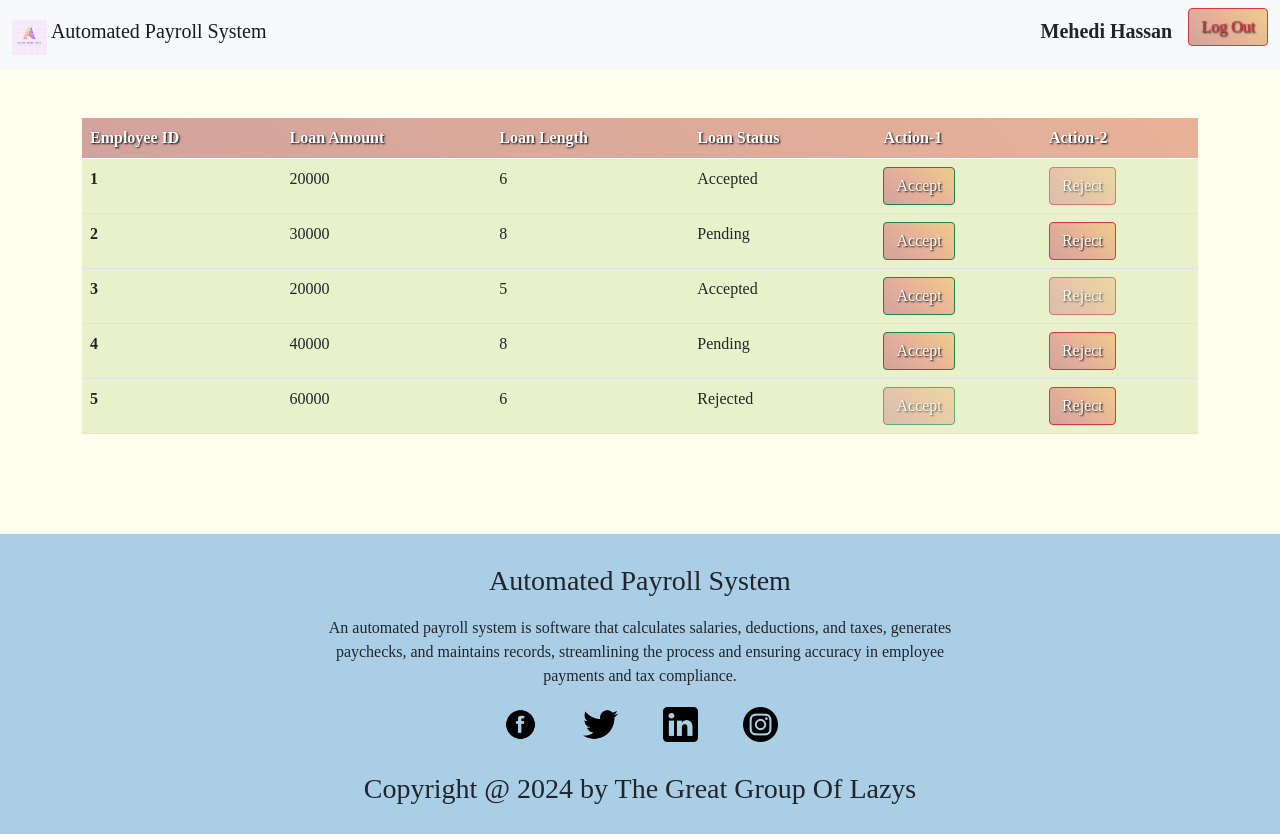
After one commit to HameemH/payrollPhp, a PHP site: page /loan.php in a window 1280 px wide. The commit adds this page. Run offline with PHP 8.4, Linux system fonts and the light colour scheme; a user stored in the database is signed in; data comes from the database, SQL or seed files in the repository; some libraries are stand-ins or nearby versions.

Commit message:
loan review and half of pay salary

```diff
--- a/css/employeeP_styles.css
+++ b/css/employeeP_styles.css
@@ -24,6 +24,7 @@
     text-align: center;
     box-shadow: 2px 2px 5px rgba(235, 151, 151, 0.2);
     width: 600px;
+    min-height: 600px;
     display: flex;
     flex-direction: column;
     justify-content: space-between;
--- /dev/null
+++ b/loan.php
@@ -0,0 +1,180 @@
+<!-- INSERT INTO `loan` (`loan_id`, `emp_id`, `loan_ammount`, `loan_period`, `loan_status`, `emi`) VALUES (NULL, '2', '10000', '2', 'Pending', '5000'); -->
+
+<?php
+  session_start();
+
+  if (isset($_SESSION['user'])) {
+      $user = $_SESSION['user'];
+  } else {
+      header("Location: login.php");
+      exit();
+  }
+  require_once "config.php";
+  $email=$user['email'];
+  $eId=$user['emp_id'];
+
+  $sql = "SELECT * FROM `emp_info` WHERE emp_id='$eId' ";
+    $result = $conn->query($sql);
+    $row = $result->fetch_assoc() ;
+
+    $sql1 = "SELECT * FROM `loan`  ";
+    $result1 = $conn->query($sql1);
+
+
+
+?>
+
+<!DOCTYPE html>
+<html lang="en">
+    <head>
+
+        <meta charset="UTF-8">
+        <meta name="viewport" content="width=device-width, initial-scale=1.0">
+        <link href="https://cdn.jsdelivr.net/npm/bootstrap@5.0.2/dist/css/bootstrap.min.css" rel="stylesheet"
+          integrity="sha384-EVSTQN3/azprG1Anm3QDgpJLIm9Nao0Yz1ztcQTwFspd3yD65VohhpuuCOmLASjC" crossorigin="anonymous">
+        <script src="https://cdn.jsdelivr.net/npm/@popperjs/core@2.9.2/dist/umd/popper.min.js"
+          integrity="sha384-IQsoLXl5PILFhosVNubq5LC7Qb9DXgDA9i+tQ8Zj3iwWAwPtgFTxbJ8NT4GN1R8p"
+          crossorigin="anonymous"></script>
+        <script src="https://cdn.jsdelivr.net/npm/bootstrap@5.0.2/dist/js/bootstrap.min.js"
+          integrity="sha384-cVKIPhGWiC2Al4u+LWgxfKTRIcfu0JTxR+EQDz/bgldoEyl4H0zUF0QKbrJ0EcQF"
+          crossorigin="anonymous"></script>
+          <!--font awsome-->
+    <script src="https://kit.fontawesome.com/5448101bd9.js" crossorigin="anonymous"></script>
+    <!--css link-->
+    <link rel="stylesheet" href="../css/login_loan-style.css">
+    <link rel="stylesheet" href="./css/navbar_footer_style.css">
+
+    <title>Loan Details</title>
+</head>
+<body>
+
+<nav class="navbar navbar-light bg-light">
+  <div class="container-fluid">
+
+    <a class="navbar-brand" href="welcome_admin.php">
+    <img src="./logos/logo.jpg" alt="" width="35" height="35"
+  class=" align-text-top ">
+    Automated Payroll System</a>
+    <div class="d-flex">
+      <?php
+
+        echo '<p class="fw-bold fs-5 me-3 mt-2">' . $row['name'] . '</p>';
+      ?>
+
+      <a href="logout.php" class="text-decoration-none" onclick="return confirm('Are you sure you want to log out?')"> <button class="btn btn-outline-danger" type="button">Log Out</button></a>
+   </div>
+  </div>
+</nav>
+
+
+    <div class="container">
+        <table class="table table-hover mt-5">
+            <thead class="tab_head">
+                <tr>
+                    <th scope="col">Employee ID</th>
+                    <th scope="col">Loan Amount</th>
+                    <th scope="col">Loan Length</th>
+                    <th scope="col">Loan Status</th>
+                    <th scope="col">Action-1</th>
+                    <th scope="col">Action-2</th>
+                </tr>
+            </thead>
+            <tbody id="loanDetails">
+          <?php  if ($result1->num_rows > 0) {
+
+    while ($row1 = $result1->fetch_assoc()) {
+        echo "<tr class='tab_body'>";
+        echo "<th scope='row'>" . $row1['emp_id'] . "</th>";  // Employee ID
+        echo "<td>" . $row1['loan_ammount'] . "</td>";        // Loan Amount
+        echo "<td>" . $row1['loan_period'] . "</td>";         // Loan Period
+        echo "<td>" . $row1['loan_status'] . "</td>";         // Loan Status
+        if($row1['loan_status']=='Rejected')
+        {
+            echo "<td>
+        <form method='POST' action='update_loan_status.php'>
+            <input type='hidden' name='loan_id' value='" . $row1['loan_id'] . "'>
+            <input type='hidden' name='status' value='Accepted'>
+            <button type='submit' class='btn btn-success' disabled>Accept</button>
+        </form>
+      </td>";
+        }
+        else
+        {
+
+            echo "<td>
+            <form method='POST' action='update_loan_status.php'>
+                <input type='hidden' name='loan_id' value='" . $row1['loan_id'] . "'>
+                <input type='hidden' name='status' value='Accepted'>
+                <button type='submit' class='btn btn-success'>Accept</button>
+            </form>
+          </td>";
+        }
+
+
+        if($row1['loan_status']=='Accepted')
+        {
+            echo "<td>
+            <form method='POST' action='update_loan_status.php'>
+                <input type='hidden' name='loan_id' value='" . $row1['loan_id'] . "'>
+                <input type='hidden' name='status' value='Rejected'>
+                <button type='submit' class='btn btn-danger' disabled>Reject</button>
+            </form>
+          </td>";
+
+        }
+        else
+        {
+            echo "<td>
+        <form method='POST' action='update_loan_status.php'>
+            <input type='hidden' name='loan_id' value='" . $row1['loan_id'] . "'>
+            <input type='hidden' name='status' value='Rejected'>
+            <button type='submit' class='btn btn-danger'>Reject</button>
+        </form>
+      </td>";
+
+        }
+
+
+echo "</tr>";
+    }
+} else {
+    echo "<tr><td colspan='6'>No loan records found</td></tr>";
+}
+?>
+
+
+                </tbody>
+        </table>
+    </div>
+
+
+    <footer>
+    <div>
+        <div>
+            <h3>Automated Payroll System</h3>
+            <p> An automated payroll system is software that calculates salaries, deductions, and taxes, generates
+                paychecks, and maintains records, streamlining the process and ensuring accuracy in employee
+                payments and tax compliance.</p>
+            <div>
+                <ul class=”socials”>
+                    <li><img src="./logos/367582_facebook_social_icon.png" alt="" width="35" height="35"
+                            class="d-inline-block align-text-top "></li>
+                    <li><img src="./logos/5305170_bird_social media_social network_tweet_twitter_icon.png" alt=""
+                            width="35" height="35" class="d-inline-block align-text-top "></li>
+                    <li><img src="./logos/5282542_linkedin_network_social network_linkedin logo_icon.png" alt=""
+                            width="35" height="35" class="d-inline-block align-text-top "></li>
+                    <li><img src="./logos/5279112_camera_instagram_social media_instagram logo_icon.png" alt=""
+                            width="35" height="35" class="d-inline-block align-text-top "></li>
+
+                </ul>
+            </div>
+            <h3>Copyright @ 2024 by The Great Group Of Lazys</h3>
+        </div>
+    </div>
+
+
+</footer>
+    <script src="https://cdn.jsdelivr.net/npm/bootstrap@5.3.2/dist/js/bootstrap.bundle.min.js"></script>
+
+</body>
+</html>
--- a/pay_salary.js
+++ b/pay_salary.js
@@ -25,5 +25,5 @@
     document.getElementById("deductions").value = totalDeductions.toFixed(2);
     document.getElementById("loan").value = loanEmi.toFixed(2);
     document.getElementById("Leaves").value = leave;
-    document.getElementById("time").value = overtimePay.toFixed(2);
+    document.getElementById("time").value =overtimeHours;
 });
--- a/welcome_admin.php
+++ b/welcome_admin.php
@@ -115,7 +115,8 @@
 
     <div class="row">
       <div class="col">
-        <button type="button" class="btn btn-outline-info btn-lg"> Loans </button>
+      <a href="loan.php">
+        <button type="button" class="btn btn-outline-info btn-lg"> Loan Review </button></a>
       </div>
 
     </div><br>
```
Also changed, not shown: loan.html (deleted, +0 -67 lines), pay_salary.php (+50 -1 lines), update_loan_status.php (added, +17 -0 lines).
